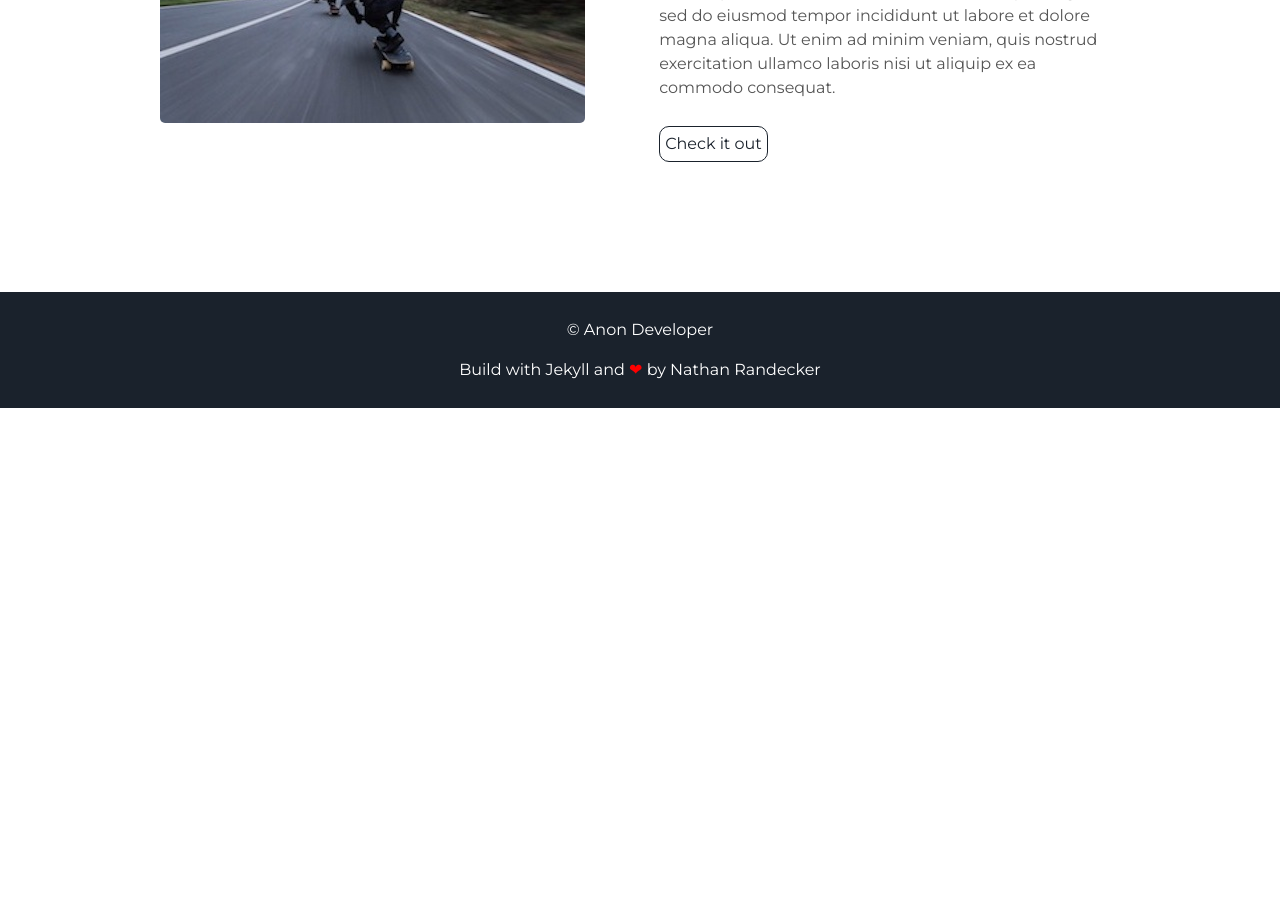
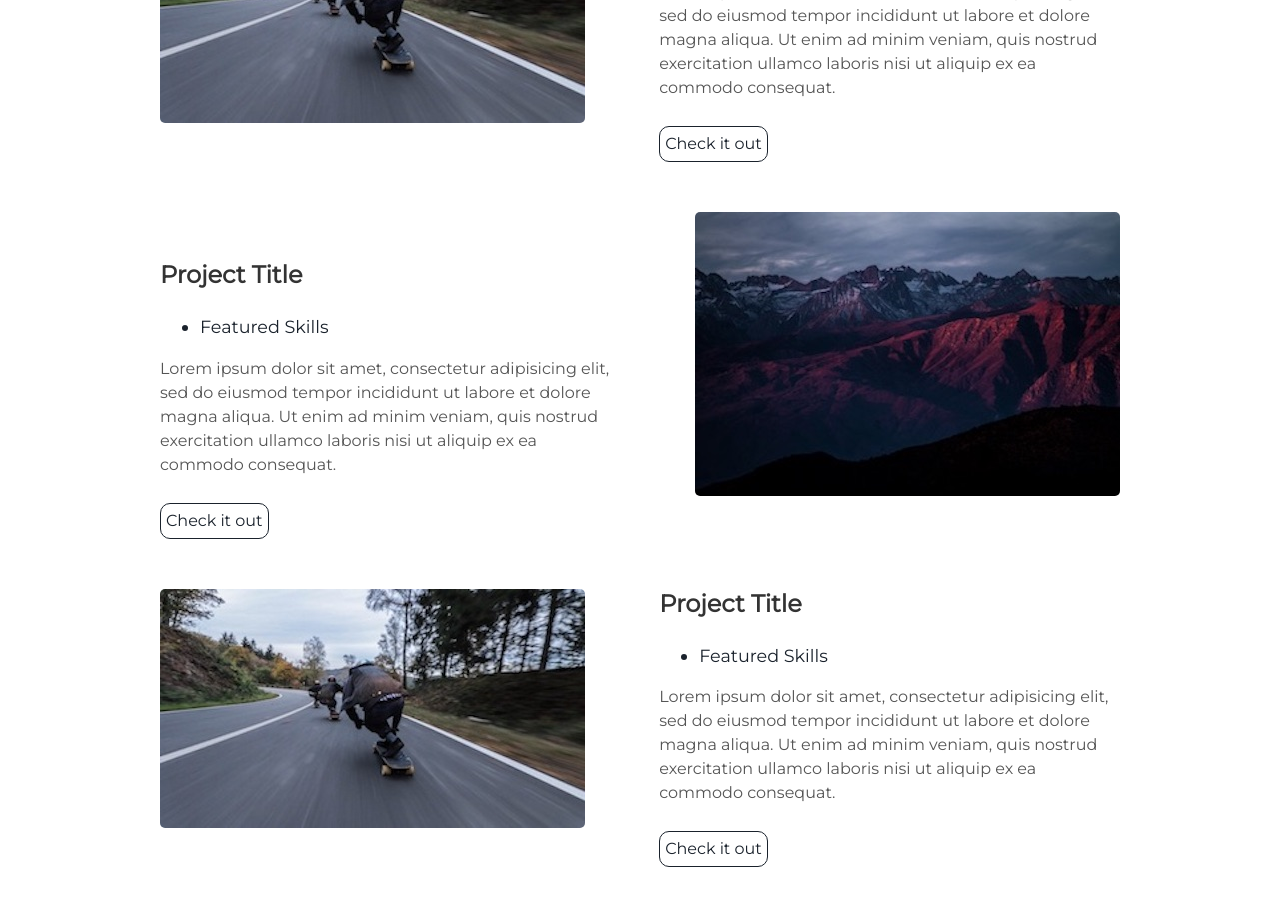
Before and after one commit to Fizdan/Fizdan.github.io, a Jekyll site: the page built from index.md, in a window 1280 px wide and 900 px high, scrolled down 2215 px. Built offline with Jekyll 4.4.1, drawn with Linux system fonts in a browser that asks for light colours; our own code applies the rules of GitHub Pages for plain Markdown files; before the commit the page ends 2623 px from its top, so only the background shows below that; some of the changed text lies outside the part shown.

Commit message:
add project test

```diff
--- a/_includes/projects.html
+++ b/_includes/projects.html
@@ -27,3 +27,55 @@
     <a class="project-link" href="#">Check it out</a>
   </div>
 </div>
+<div class="user-projects">
+  <div class="images-right">
+    <img alt="mountains" src="{{ "/assets/img/mountains.jpg" | prepend: site.baseurl }}" />
+  </div>
+  <div class="contents">
+    <h3> Project Title </h3>
+    <ul>
+      <li> Featured Skills</li>
+    </ul>
+    <p>Lorem ipsum dolor sit amet, consectetur adipisicing elit, sed do eiusmod tempor incididunt ut labore et dolore magna aliqua. Ut enim ad minim veniam, quis nostrud exercitation ullamco laboris nisi ut aliquip ex ea commodo consequat.</p>
+    <a class="project-link" href="#">Check it out</a>
+  </div>
+</div>
+<div class="user-projects">
+  <div class="images-left">
+    <img alt="mountains" src="{{ "/assets/img/skate.jpg" | prepend: site.baseurl }}" />
+  </div>
+  <div class="contents-right">
+    <h3> Project Title </h3>
+    <ul>
+      <li> Featured Skills</li>
+    </ul>
+    <p>Lorem ipsum dolor sit amet, consectetur adipisicing elit, sed do eiusmod tempor incididunt ut labore et dolore magna aliqua. Ut enim ad minim veniam, quis nostrud exercitation ullamco laboris nisi ut aliquip ex ea commodo consequat.</p>
+    <a class="project-link" href="#">Check it out</a>
+  </div>
+</div>
+<div class="user-projects">
+  <div class="images-right">
+    <img alt="mountains" src="{{ "/assets/img/mountains.jpg" | prepend: site.baseurl }}" />
+  </div>
+  <div class="contents">
+    <h3> Project Title </h3>
+    <ul>
+      <li> Featured Skills</li>
+    </ul>
+    <p>Lorem ipsum dolor sit amet, consectetur adipisicing elit, sed do eiusmod tempor incididunt ut labore et dolore magna aliqua. Ut enim ad minim veniam, quis nostrud exercitation ullamco laboris nisi ut aliquip ex ea commodo consequat.</p>
+    <a class="project-link" href="#">Check it out</a>
+  </div>
+</div>
+<div class="user-projects">
+  <div class="images-left">
+    <img alt="mountains" src="{{ "/assets/img/skate.jpg" | prepend: site.baseurl }}" />
+  </div>
+  <div class="contents-right">
+    <h3> Project Title </h3>
+    <ul>
+      <li> Featured Skills</li>
+    </ul>
+    <p>Lorem ipsum dolor sit amet, consectetur adipisicing elit, sed do eiusmod tempor incididunt ut labore et dolore magna aliqua. Ut enim ad minim veniam, quis nostrud exercitation ullamco laboris nisi ut aliquip ex ea commodo consequat.</p>
+    <a class="project-link" href="#">Check it out</a>
+  </div>
+</div>
```
